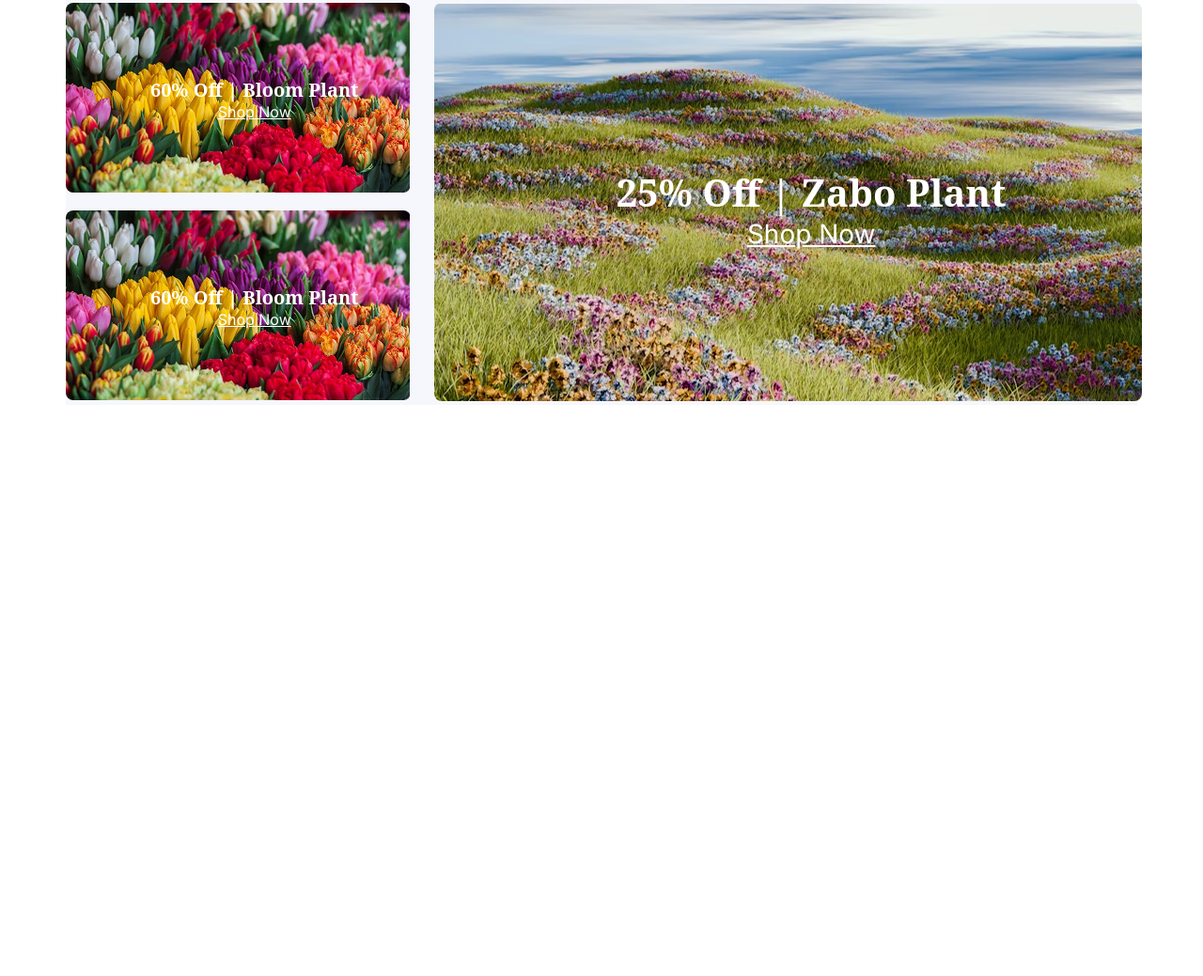
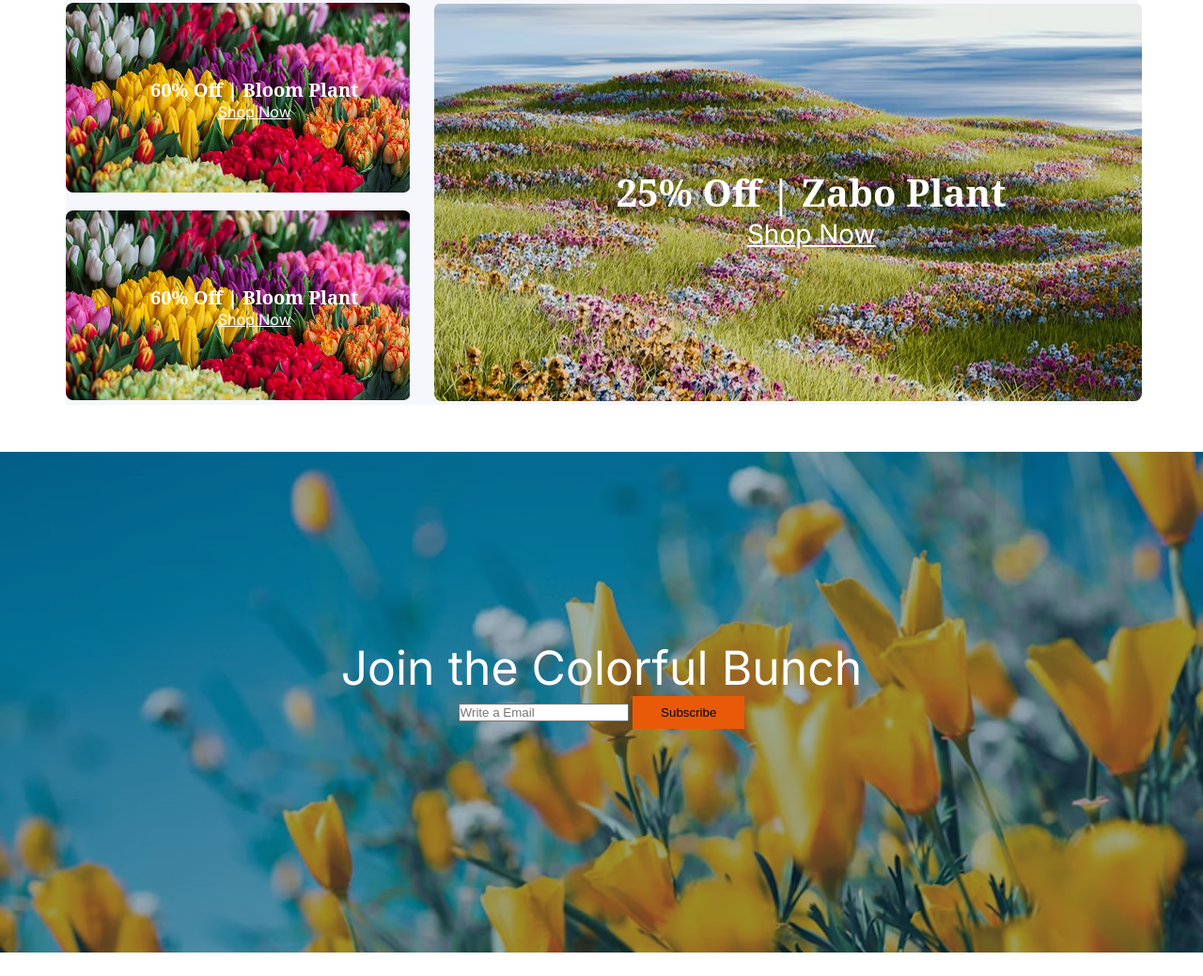
Before and after one commit to jaynab224/responsive_website_flowers, a plain HTML site: page index.html in a window 1280 px wide. Shown: the part 2915-3954 px from the top of the page at 94% size. Before the commit the page ends 3346 px from the top, so only its background shows below. Drawn offline with Linux system fonts and the light colour scheme.

Commit message:
join part added

```diff
--- a/index.html
+++ b/index.html
@@ -180,3 +180,20 @@
         </div>
       </section>
     </main>
+      <!-- last part join part-->
+    <footer>
+      <section class="last_part">
+        <div class="colorful">
+          <form class="form" action="">
+            <label for="">Join the Colorful Bunch</label>
+            <input
+              id="Email"
+              placeholder="Write a Email"
+              type="email"
+              name=""
+              id=""
+            />
+            <input id="submit" type="submit" value="Subscribe" />
+          </form>
+        </div>
+      </section>
--- a/styles/style.css
+++ b/styles/style.css
@@ -218,3 +218,32 @@ nav ul li a {
   color: white;
 }
 /* last join part */
+.last_part {
+  max-width: 1440px;
+  background-image: url(../assets/news-letter-bg.png);
+  background-size: cover;
+  height: 533px;
+  margin: 0px auto;
+  margin-top: 50px;
+  margin-bottom: 25px;
+}
+.form label {
+  font-size: 3.12rem;
+  color: white;
+  display: block;
+  text-align: center;
+}
+.colorful {
+  text-align: center;
+  padding-top: 200px;
+}
+#email {
+  padding: 10px 160px;
+  border: none;
+  margin-top: 10px;
+}
+#submit {
+  padding: 10px 30px;
+  background-color: rgb(233, 90, 8);
+  border: none;
+}
```
